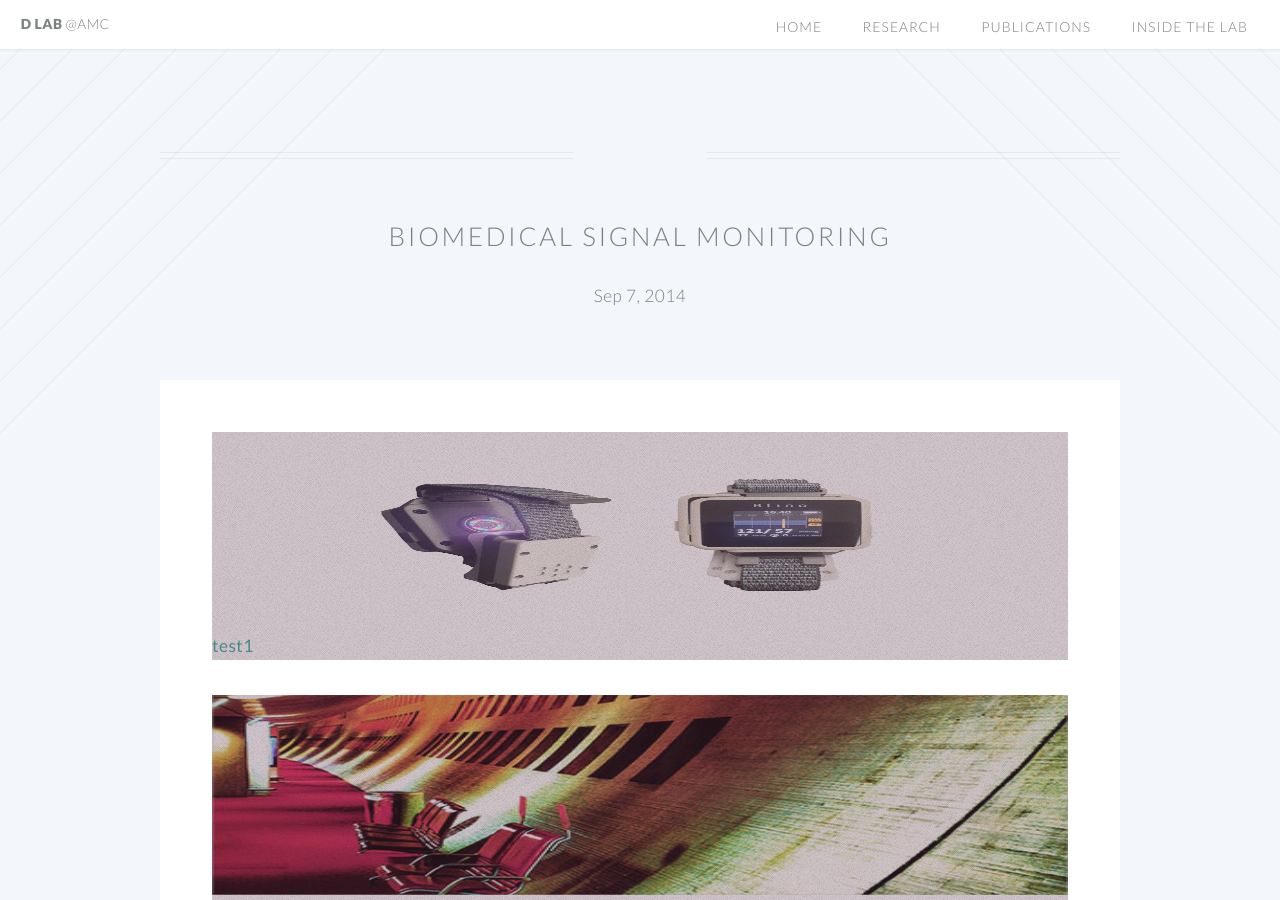
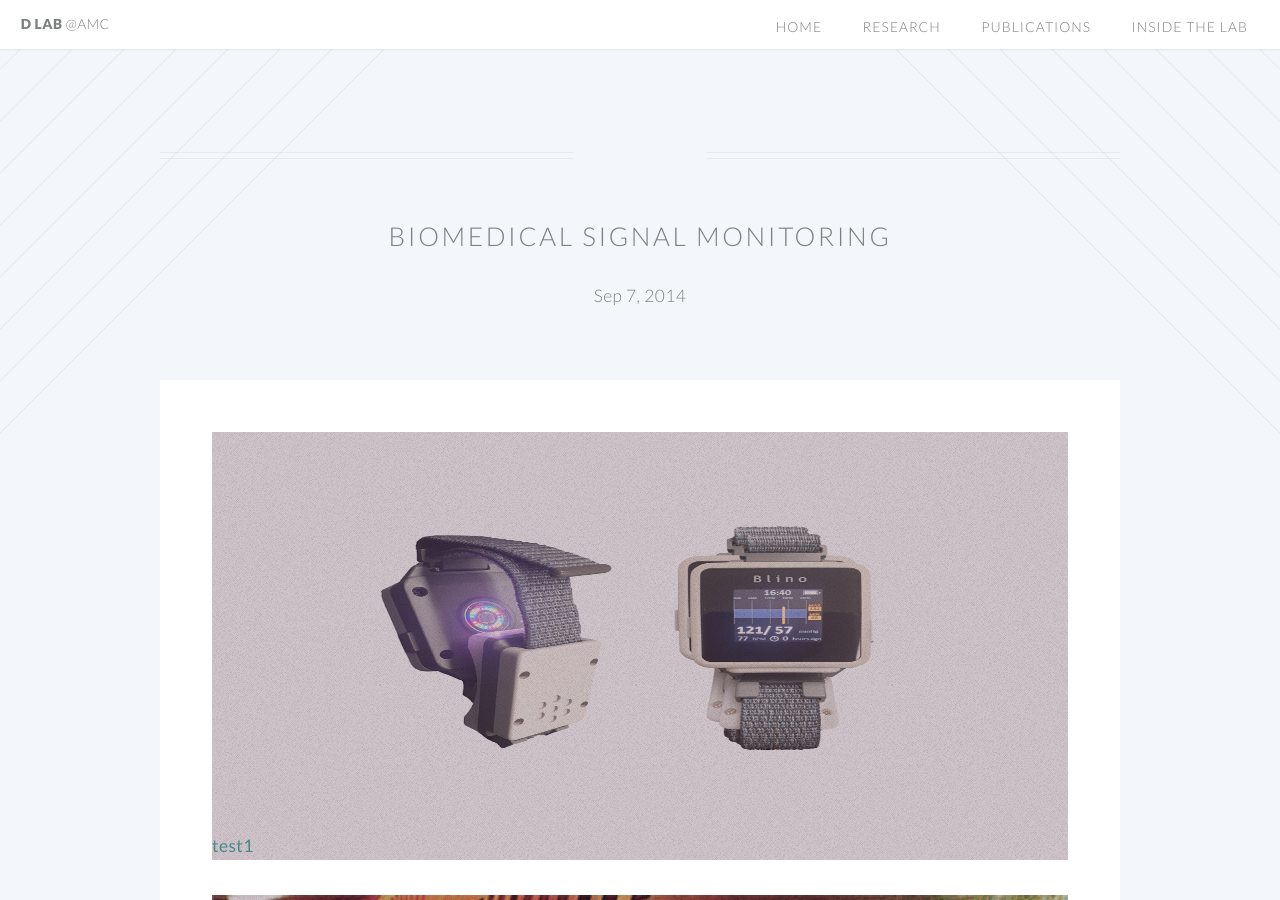
Before and after one commit to ydon1111/ydon1111.github.io, a Jekyll site: the page built from _posts/2014-08-31-duis-in-purus.markdown, in a window 1280 px wide and 900 px high. Built offline with Jekyll 4.4.1, drawn with Linux system fonts in a browser that asks for light colours.

Commit message:
Research topics 수정

```diff
--- a/_posts/2014-08-31-duis-in-purus.markdown
+++ b/_posts/2014-08-31-duis-in-purus.markdown
@@ -4,27 +4,28 @@ title:  "Biomedical Signal Monitoring"
 date:   2014-09-07 14:36:23
 categories: Biomedical Signal Monitoring
 ---
+
 <a href="index.html">
   <span class="image featured">
-    <img src="/images/pic01.jpg" alt="" height="200px" width="200" >
+    <img src="/images/pic01.jpg" alt="" height="400px"  >
     **test1**
   </span>
 </a>
 <a href="index.html">
   <span class="image featured">
-    <img src="/images/pic02.jpg" alt="" height="200px" width="200">
+    <img src="/images/pic02.jpg" alt="" height="400px" >
     **test1**
   </span>
 </a>
 <a href="index.html">
   <span class="image featured">
-    <img src="/images/pic03.jpg" alt="" height="200px" width="200">
+    <img src="/images/pic03.jpg" alt="" height="400px" >
     **test1**
   </span>
 </a>
 <a href="index.html">
   <span class="image featured">
-    <img src="/images/pic04.jpg" alt="" height="200px" width="200">
+    <img src="/images/pic04.jpg" alt="" height="400px" >
     **test1**
   </span>
 </a>
```
Also changed, not shown: researchTopics.html (+5 -2 lines).
